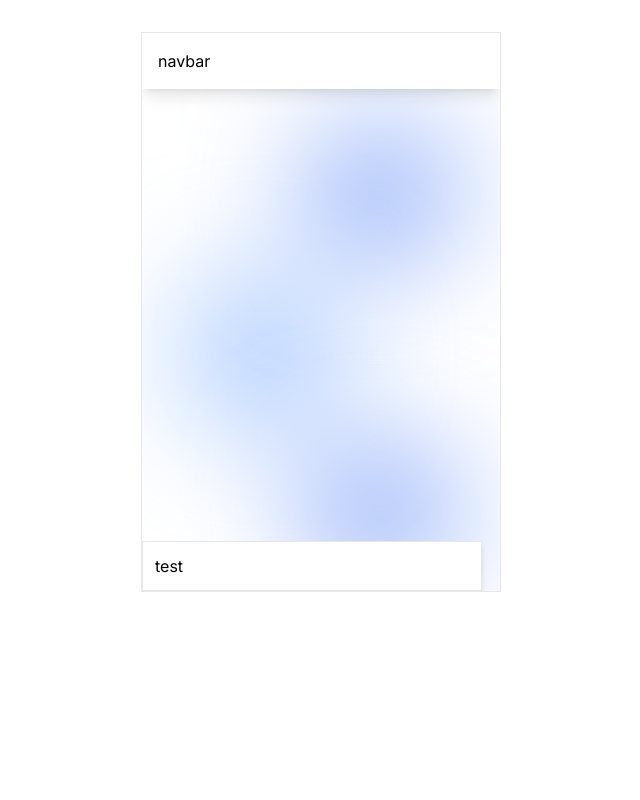
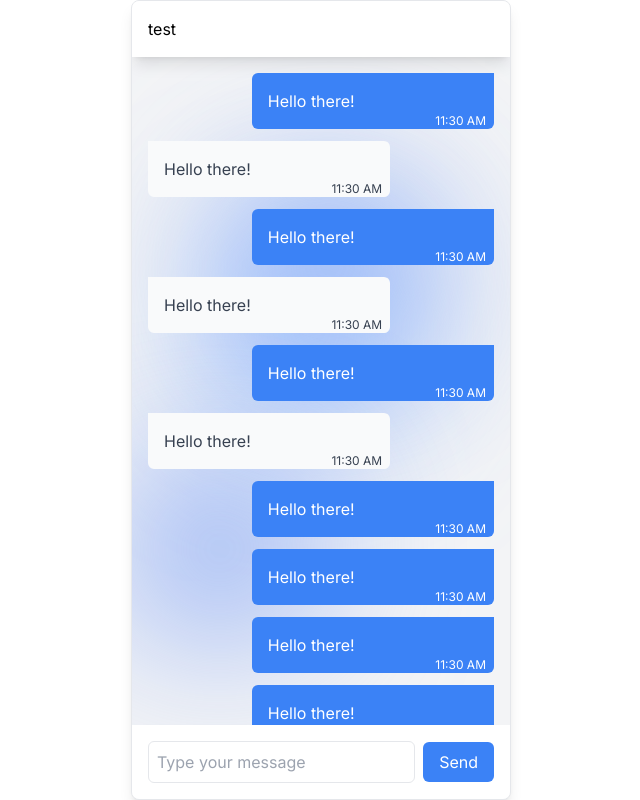
Before and after one commit to adityamahendrap/healthkaton-bpjs-innovation-system, a Next.js app in the folder client/: page / in a window 1280 px wide. Shown: the whole page, without its empty margins (319-959 px from the left). Built offline with nearby package versions, Linux system fonts and the light colour scheme.

Commit message:
create layout

```diff
--- a/client/src/app/globals.css
+++ b/client/src/app/globals.css
@@ -1,3 +1,15 @@
 @tailwind base;
 @tailwind components;
 @tailwind utilities;
+
+::-webkit-scrollbar {
+  @apply w-[5px];
+}
+
+::-webkit-scrollbar-track {
+  @apply border border-gray-200 bg-gray-50;
+}
+
+::-webkit-scrollbar-thumb {
+  @apply bg-gray-300;
+}
--- a/client/src/app/page.tsx
+++ b/client/src/app/page.tsx
@@ -4,28 +4,68 @@ import Image from "next/image";
 import ellipse1 from "../../public/ellipse-1.svg";
 import ellipse2 from "../../public/ellipse-2.svg";
 
+interface MessageBubbleProps {
+  message: string;
+  isUser: boolean;
+  time: string;
+}
+
+const MessageBubble: React.FC<MessageBubbleProps> = ({
+  message,
+  isUser,
+  time,
+}: MessageBubbleProps) => {
+  // Determine the CSS class based on whether it's a user's message or another person's message
+  const bubbleClass = isUser
+    ? "bg-blue-500 text-white ml-auto rounded-b-md rounded-tl-md "
+    : "bg-gray-50 text-gray-700 mr-auto rounded-b-md rounded-tr-md";
+
+  return (
+    <div className={`max-w-[70%]  p-2 mb-3 ${bubbleClass} clear-both relative`}>
+      <div className="message-content p-2">{message}</div>
+      <div className="message-time text-xs  absolute right-2 bottom-0">
+        {time}
+      </div>
+    </div>
+  );
+};
+
 export default function Home() {
   return (
-    <main className="max-w-[360px] min-h-[560px] overflow-hidden mx-auto my-8 relative border">
-      <div className="absolute -right-[80px] top-[-40px]  overflow-hidden w-[400px] h-[400px]">
-        <Image src={ellipse1} alt="ellipse" fill={true} />
+    <div className="chat-app max-w-[380px] overflow-hidden relative h-screen mx-auto flex flex-col bg-gray-100 border rounded-lg shadow-lg">
+      <div className="absolute right-[-70px] top-[15px]  overflow-hidden w-[500px] h-[500px] ">
+        <Image src={ellipse1} alt="bubble" fill={true} />
       </div>
-      <div className="absolute -left-[80px] top-[120px]  overflow-hidden w-[400px] h-[400px]">
-        <Image src={ellipse2} alt="ellipse" fill={true} />
+      <div className="absolute left-[-70px] top-[80px]  overflow-hidden w-[500px] h-[500px] ">
+        <Image src={ellipse2} alt="bubble" fill={true} />
       </div>
-      <div className="absolute -right-[80px] top-[280px]  overflow-hidden w-[400px] h-[400px]">
-        <Image src={ellipse1} alt="ellipse" fill={true} />
+      <div className="absolute right-[40px] bottom-[0]  overflow-hidden w-[500px] h-[500px] ">
+        <Image src={ellipse1} alt="bubble" fill={true} />
       </div>
-
-      <section className="absolute top-0 w-full h-full">
-        <nav className="p-4 bg-white absolute z-[6] top-0 w-full shadow-lg">
-          navbar
-        </nav>
-        <div></div>
-        <div className="bg-white p-3 shadow-md w-[340px] mx-auto absolute bottom-0 border z-[5]">
-          test
-        </div>
-      </section>
-    </main>
+      <div className="relative z-[4] bg-white shadow-lg p-4">test</div>
+      <div className="relative z-[4]  flex-1  p-4 overflow-y-auto">
+        <MessageBubble message="Hello there!" isUser={true} time="11:30 AM" />
+        <MessageBubble message="Hello there!" isUser={false} time="11:30 AM" />
+        <MessageBubble message="Hello there!" isUser={true} time="11:30 AM" />
+        <MessageBubble message="Hello there!" isUser={false} time="11:30 AM" />
+        <MessageBubble message="Hello there!" isUser={true} time="11:30 AM" />
+        <MessageBubble message="Hello there!" isUser={false} time="11:30 AM" />
+        <MessageBubble message="Hello there!" isUser={true} time="11:30 AM" />
+        <MessageBubble message="Hello there!" isUser={true} time="11:30 AM" />
+        <MessageBubble message="Hello there!" isUser={true} time="11:30 AM" />
+        <MessageBubble message="Hello there!" isUser={true} time="11:30 AM" />
+        <MessageBubble message="Hello there!" isUser={true} time="11:30 AM" />
+      </div>
+      <div className="relative z-[4]  bg-white p-4 flex items-center shadow-lg">
+        <input
+          type="text"
+          placeholder="Type your message"
+          className="flex-1 border rounded-md p-2 mr-2"
+        />
+        <button className="bg-blue-500 text-white py-2 px-4 rounded-md">
+          Send
+        </button>
+      </div>
+    </div>
   );
 }
```
